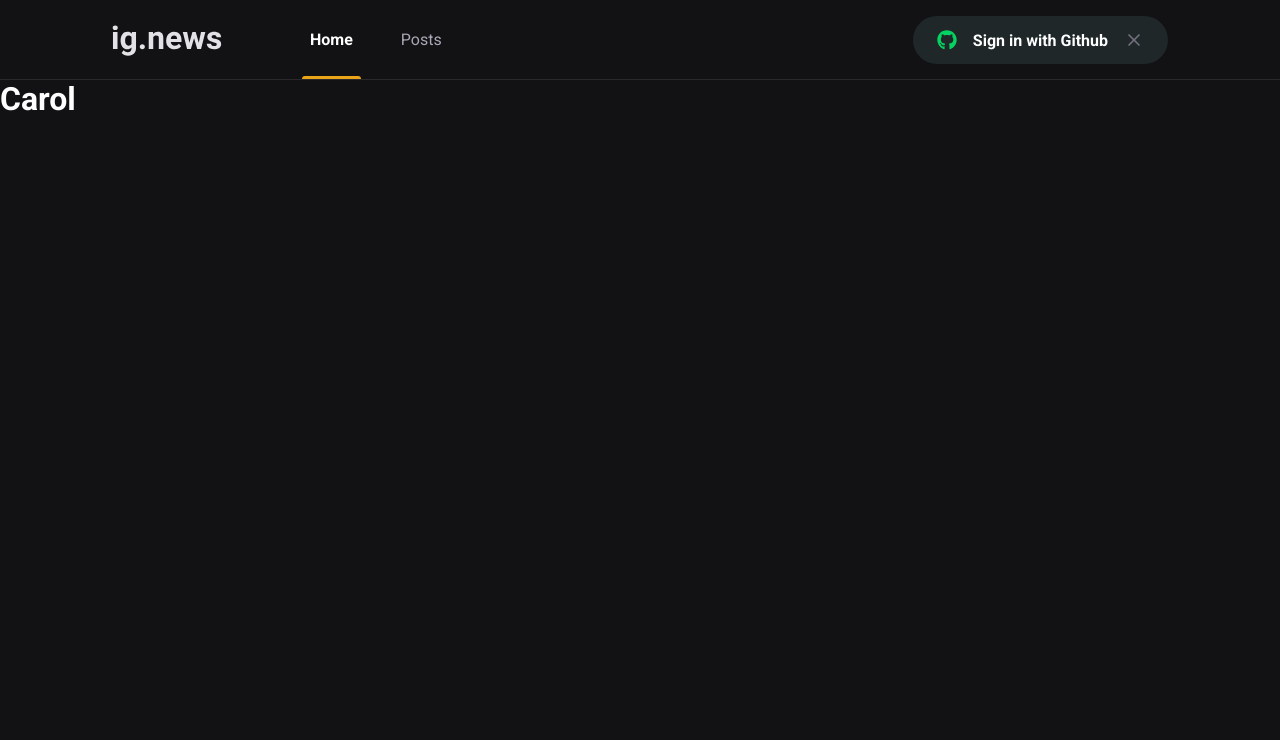
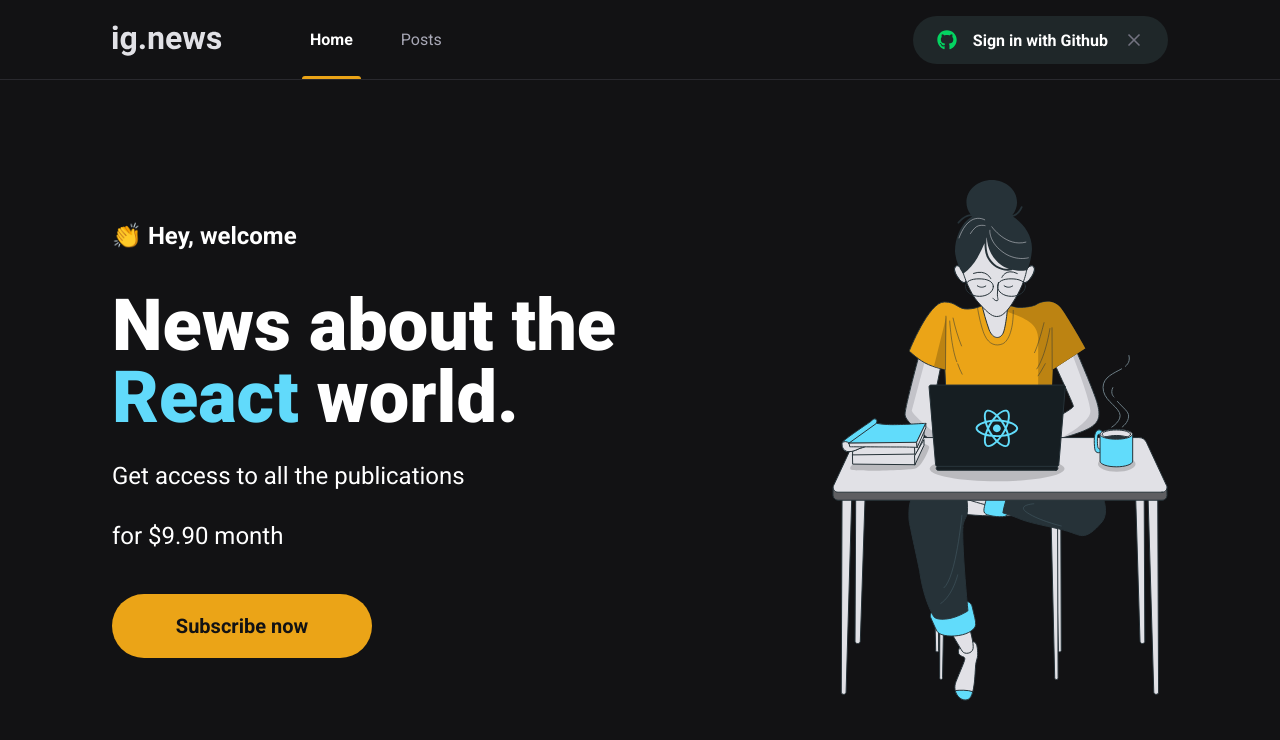
Before and after one commit to CarolLira/igNews_NextJS, a Next.js app: page / in a window 1280 px wide. Shown: the top 740 px of the page. Built offline with nearby package versions, Linux system fonts and the light colour scheme.

Commit message:
feat: Adiciona conteúdo na página inicial
- Cria também botão de inscrição

```diff
--- /dev/null
+++ b/src/components/SubscribeButton/index.tsx
@@ -0,0 +1,12 @@
+import styles from './styles.module.scss';
+
+export function SubscribeButton() {
+    return (
+        <button
+            type="button"
+            className={styles.subscribeButton}
+        >
+            Subscribe now
+        </button>
+    );
+}
--- /dev/null
+++ b/src/components/SubscribeButton/styles.module.scss
@@ -0,0 +1,19 @@
+.subscribeButton {
+    height: 4rem;
+    width: 260px;
+    height: 4rem;
+    border: 0;
+    border-radius: 2rem;
+    background: var(--yellow-500);
+    color: var(--gray-900);
+    font-size: 1.25rem;
+    font-weight: bold;
+    display: flex;
+    align-items: center;
+    justify-content: center;
+    transition: filter 0.2s;
+
+    &:hover {
+        filter: brightness(0.8);
+    }
+}
--- /dev/null
+++ b/src/pages/home.module.scss
@@ -0,0 +1,44 @@
+.contentContainer {
+    max-width: 1120px;
+    margin: 0 auto;
+    padding: 0 2rem;
+    height: calc(100vh - 5rem);
+    display: flex;
+    align-items: center;
+    justify-content: space-between;
+}
+
+.hero {
+    max-width: 600px;
+
+    > span {
+        font-size: 1.5rem;
+        font-weight: bold;
+    }
+
+    h1 {
+        font-size: 4.5rem;
+        line-height: 4.5rem;
+        font-weight: 900;
+        margin-top: 2.5rem;
+
+        span {
+            color: var(--cyan-500);
+        }
+    }
+
+    p {
+        font-size: 1.5rem;
+        line-height: 2.25rem;
+        margin-top: 1.5rem;
+
+        span {
+            color: var(--cyan-500);
+            font-weight: bold;
+        }
+    }
+
+    button {
+        margin-top: 2.5rem;
+    }
+}
--- a/src/pages/index.tsx
+++ b/src/pages/index.tsx
@@ -1,14 +1,25 @@
+import styles from './home.module.scss';
 import Head from 'next/head';
+import { SubscribeButton } from '../components/SubscribeButton';
 
 export default function Home() {
   return (
     <>
       <Head>
-        <title>ig.news</title>
+        <title>Home | ig.news</title>
       </Head>
-      <h1>
-        Carol
-      </h1>
+      <main className={styles.contentContainer}>
+        <section className={styles.hero}>
+          <span>👏 Hey, welcome</span>
+          <h1>News about the <span>React</span> world.</h1>
+          <p>
+            Get access to all the publications <br />
+            <p>for $9.90 month</p>
+          </p>
+          <SubscribeButton />
+        </section>
+        <img src="/images/avatar.svg" alt="Girl coding"></img>
+      </main>
     </>
   )
 }
```
